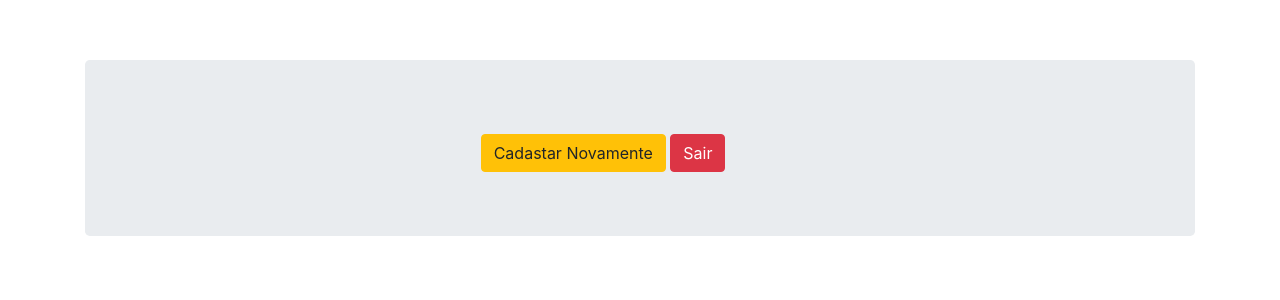
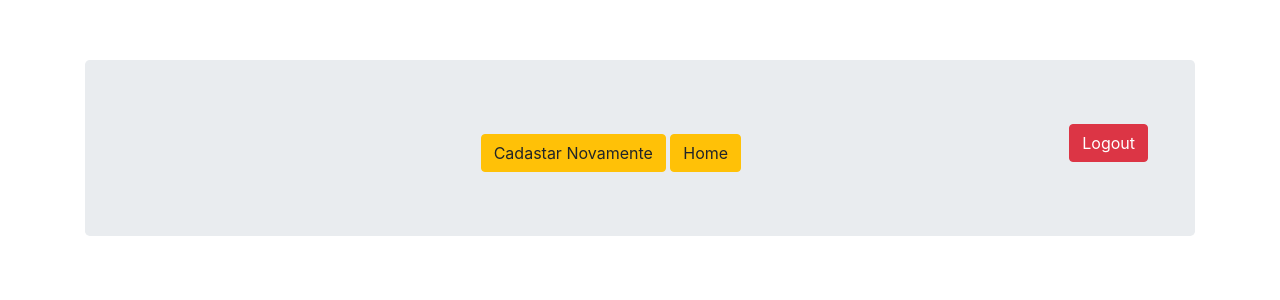
Before and after one commit to Matheus-mVilela/django-projects, a Django app: page /clientes/list/ in a window 1280 px wide. Shown: the top 300 px of the page. Run offline with Django 3.2, Linux system fonts and the light colour scheme; the visitor is signed in with stand-in values (Sample User, id 1); data that the repository does not hold is empty; some libraries are stand-ins or nearby versions.

Commit message:
back-home

```diff
--- a/projetoFinal/gestaoclientes/clientes/templates/person.html
+++ b/projetoFinal/gestaoclientes/clientes/templates/person.html
@@ -11,15 +11,17 @@
                 {%for person in persons%}
                 <li class="list-group-item">
                     <a href="{% url 'person_update' person.id%}">{{person.first_name}} {{person.last_name}}</a>
-                    <a class="trash-icon" href="{% url 'person_delete' person.id%}"><i class="fa fa-trash" aria-hidden="true"></i></a>
+                    <a class="trash-icon" href="{% url 'person_delete' person.id%}">
+                        <i class="fa fa-trash" aria-hidden="true"></i>
+                    </a>
                 </li>
                 {%endfor%}
             </ul>
             <a href="{%url 'person_new'%}" class="btn btn-warning margin-adjust">Cadastar Novamente</a>
-            <a class="btn btn-danger margin-adjust" href="{%url 'logout'%}">Sair</a>
+            <a href="{%url 'back_home'%}" class="btn btn-warning margin-adjust">Home</a>
         </div>
         <div class="col-sm">
-
+            <a class="btn btn-danger right-item" href="{%url 'logout'%}">Logout</a>
         </div>
     </div>
 </div>
--- a/projetoFinal/gestaoclientes/clientes/urls.py
+++ b/projetoFinal/gestaoclientes/clientes/urls.py
@@ -4,6 +4,7 @@ from .views import person_new
 from .views import person_update
 from .views import person_delete
 from .views import return_list
+from .views import back_home
 
 urlpatterns = [
     path("list/", person_list, name="person_list"),
@@ -11,4 +12,5 @@ urlpatterns = [
     path("update/<int:id>/", person_update, name="person_update"),
     path("delete/<int:id>/", person_delete, name="person_delete"),
     path("listreturn/", return_list, name="return_list"),
+    path("backhome/", back_home, name="back_home"),
 ]
--- a/projetoFinal/gestaoclientes/clientes/views.py
+++ b/projetoFinal/gestaoclientes/clientes/views.py
@@ -49,3 +49,7 @@ def person_delete(request, id):
 
 def return_list(request):
     return redirect("person_list")
+
+
+def back_home(request):
+    return redirect("homepage")
--- a/projetoFinal/gestaoclientes/statics/adjust.css
+++ b/projetoFinal/gestaoclientes/statics/adjust.css
@@ -17,3 +17,7 @@
     padding:5px;
     margin-top: 20px;
 }
+
+.right-item{
+    float: right;;
+}
```
